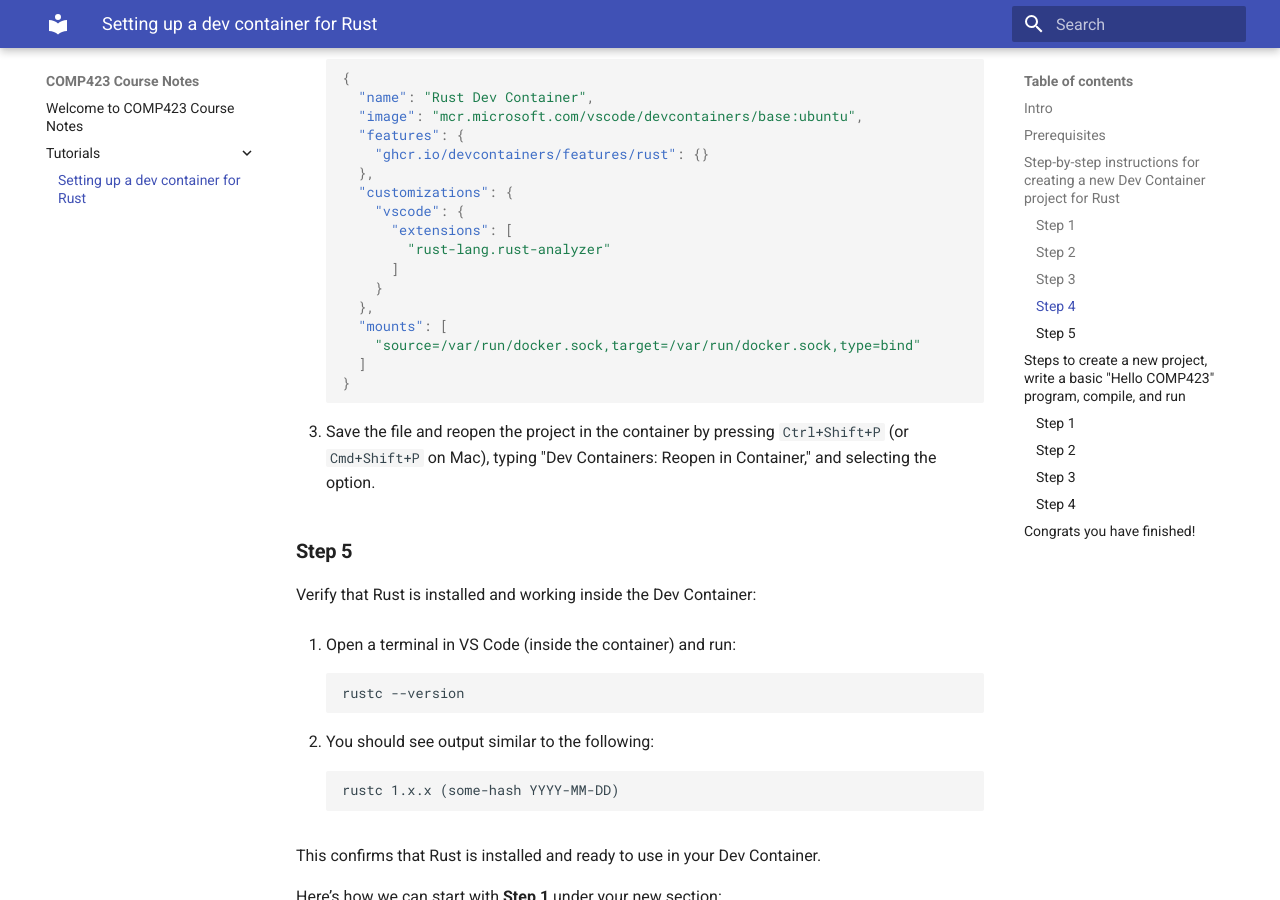
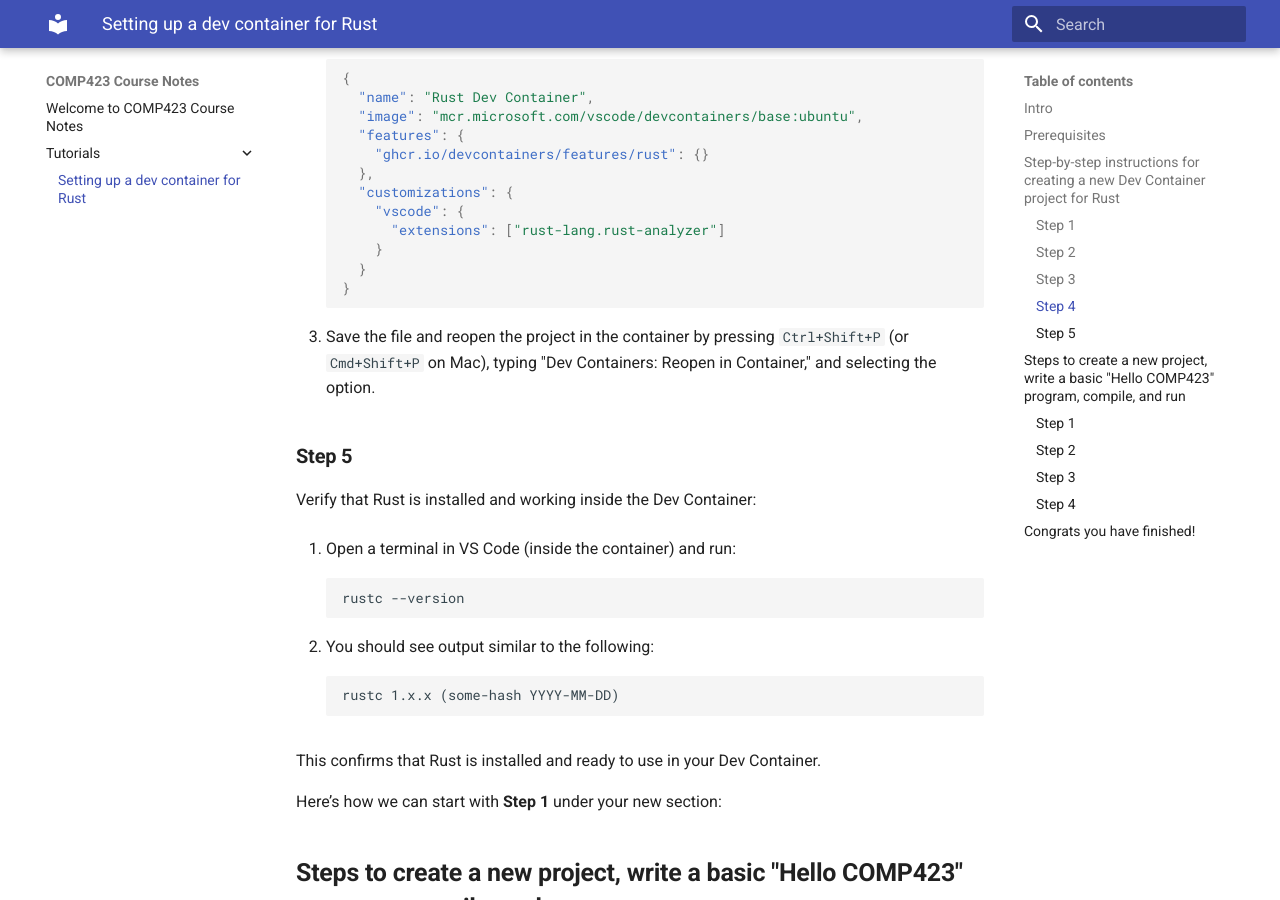
Before and after one commit to anshdesai04/comp423-course-notes, an MkDocs documentation site: the page built from docs/tutorials/rust-setup.md, in a window 1280 px wide and 900 px high, scrolled down 1509 px. Built offline with MkDocs 1.6.1 and Material for MkDocs 9.7.7, drawn with Linux system fonts in a browser that asks for light colours.

Commit message:
devcontainer fix

````diff
--- a/docs/tutorials/rust-setup.md
+++ b/docs/tutorials/rust-setup.md
@@ -55,14 +55,9 @@
      },
      "customizations": {
        "vscode": {
-         "extensions": [
-           "rust-lang.rust-analyzer"
-         ]
+         "extensions": ["rust-lang.rust-analyzer"]
        }
-     },
-     "mounts": [
-       "source=/var/run/docker.sock,target=/var/run/docker.sock,type=bind"
-     ]
+     }
    }
    ```
 
````
Also changed, not shown: mkdocs.yml (line endings or trailing spaces).
